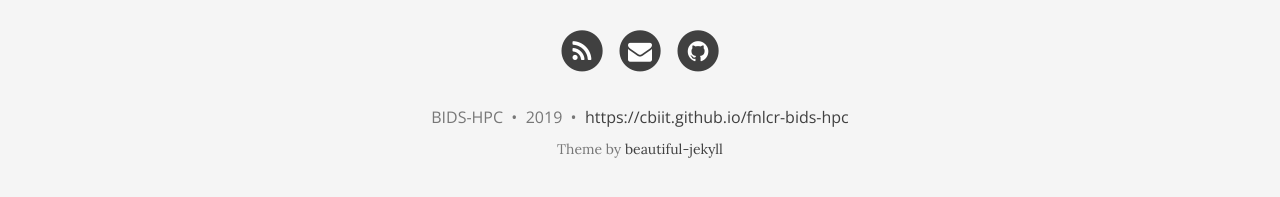
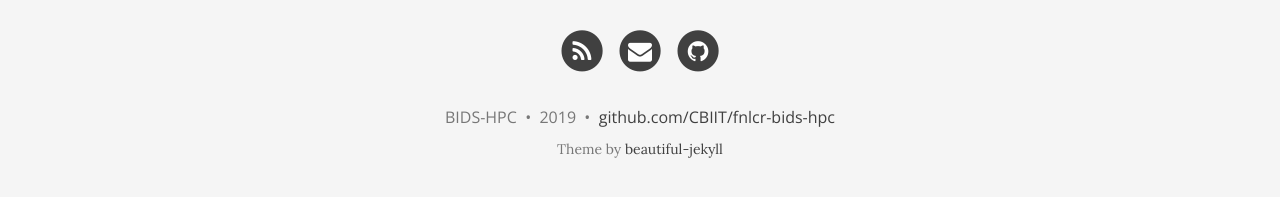
Before and after one commit to CBIIT/fnlcr-bids-hpc, a Jekyll site: the page built from index.md, in a window 1280 px wide and 1036 px high. Shown: the part 826-1023 px from the top of the window. Built offline with Jekyll 4.4.1, drawn with Linux system fonts in a browser that asks for light colours; nearby versions of some CDN libraries; part of the change alters nothing that is shown.

Commit message:
Updated link in footer

```diff
--- a/_config.yml
+++ b/_config.yml
@@ -117,7 +117,7 @@ share-links-active:
 # How to display the link to the website in the footer
 # Remove this if you don't want a link in the footer
 #url-pretty: "MyWebsite.com"  # eg. "deanattali.com/beautiful-jekyll"
-url-pretty: "https://cbiit.github.io/fnlcr-bids-hpc"  # eg. "deanattali.com/beautiful-jekyll"
+url-pretty: "github.com/CBIIT/fnlcr-bids-hpc"  # eg. "deanattali.com/beautiful-jekyll"
 
 # --- Web Statistics Section --- #
 
```
